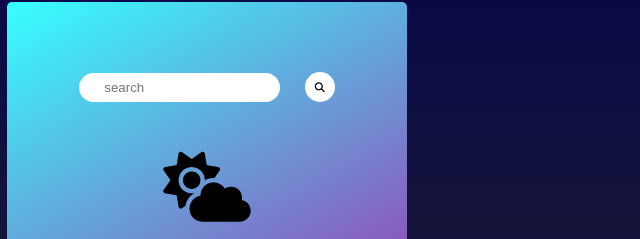
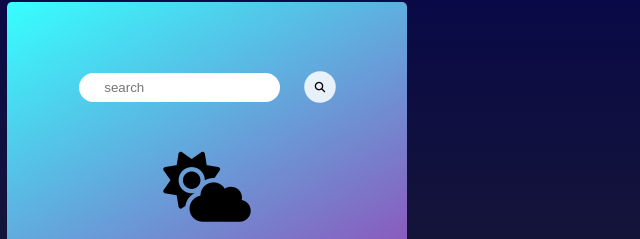
Before and after one commit to Mubeen-Channa/Weather-API-App, a plain HTML site: page index.html in a window 1280 px wide. In both pictures the pointer is over the element 752 px from the left and 285 px from the top of the page. Shown: the part 198-437 px from the top of the page, 433-1073 px from the left. Drawn offline with Linux system fonts and the light colour scheme.

Commit message:
Add hover effect on icons with scale and background transition

```diff
--- a/style.css
+++ b/style.css
@@ -41,6 +41,13 @@
     height: 30px;
     display: flex;
     justify-content: center;
+    cursor: pointer;
+    transition: 0.3s;
+}
+
+.icon:hover{
+    transform: scale(1.05);
+    background-color: rgba(255, 255, 255, 0.85);
 }
 
 .fa-search{
```
